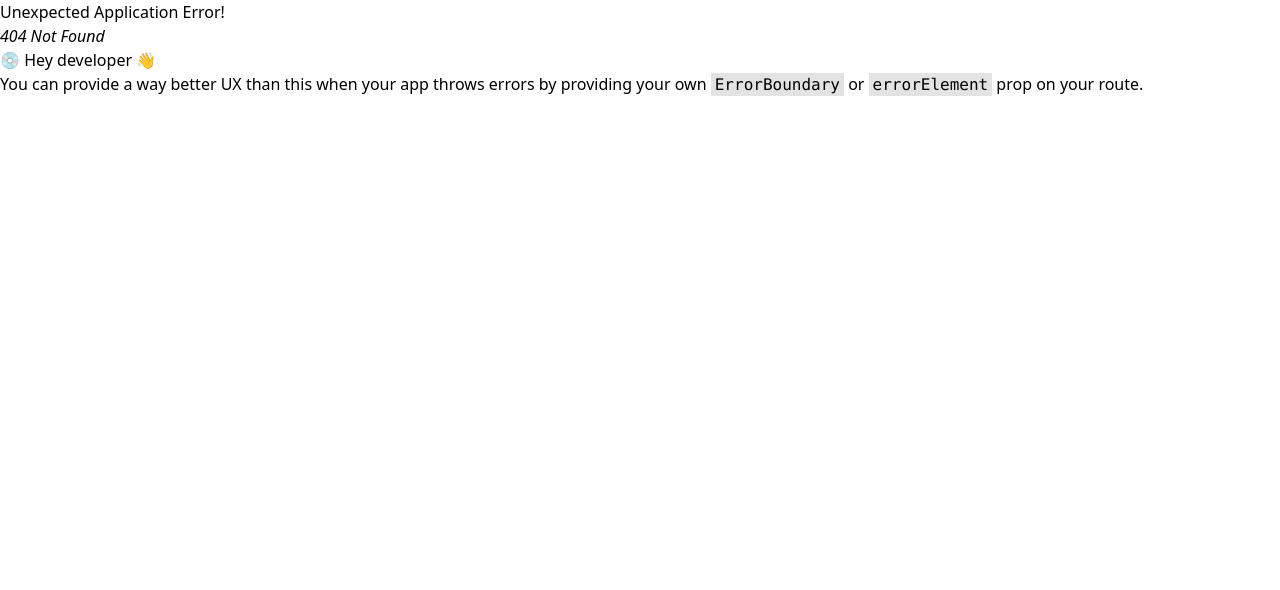
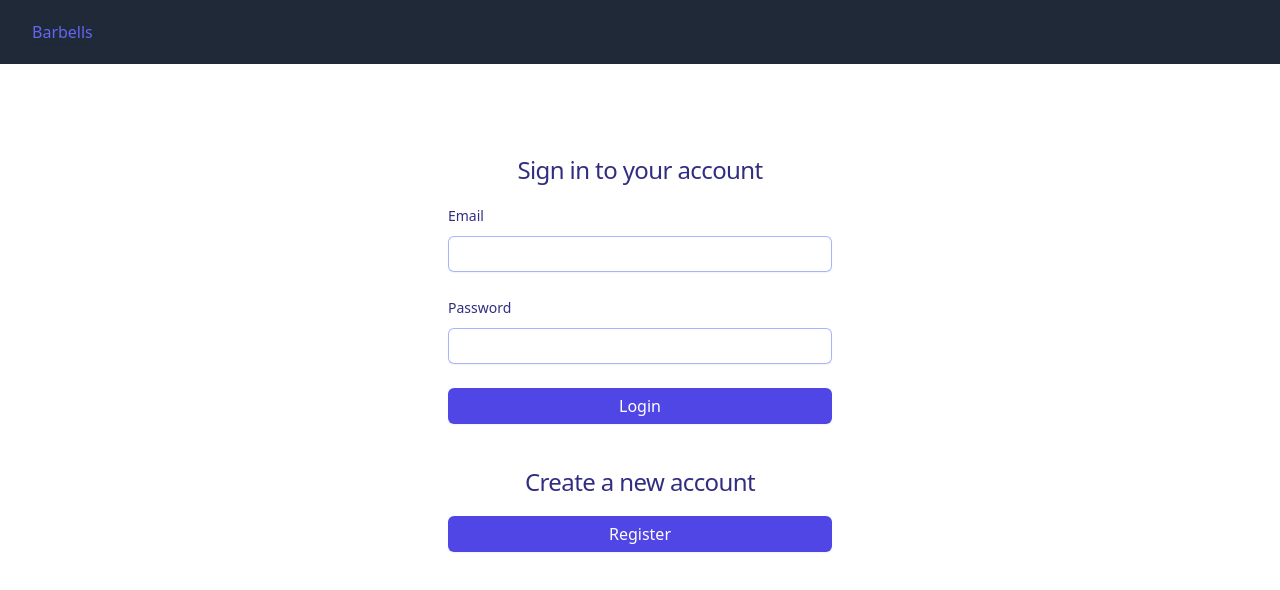
Before and after one commit to mpftavares/barbells-client, a React (Vite) app: page /#/login in a window 1280 px wide. Before the commit this address had no page. Shown: the top 590 px of the page. Built offline with nearby package versions, Linux system fonts and the light colour scheme.

Commit message:
fix: deploy

```diff
--- a/package.json
+++ b/package.json
@@ -1,9 +1,9 @@
 {
 	"name": "barbells",
-	"private": true,
+	"private": false,
 	"version": "0.0.0",
+	"type": "module",
 	"homepage": "https://mpftavares.github.io",
-	"type": "module",
 	"scripts": {
 		"predeploy": "npm run build",
 		"deploy": "gh-pages -d dist",
--- a/src/layouts/BaseLayout/Header.tsx
+++ b/src/layouts/BaseLayout/Header.tsx
@@ -32,7 +32,7 @@ export function Header() {
                             <div className="flex h-16 items-center justify-between">
                                 <div className="flex items-center">
                                     <div className="flex-shrink-0">
-                                        <Link to="/barbells-client" className=" text-indigo-500 font-boltext-lg shadow-sm">Barbells</Link>
+                                        <Link to="/" className=" text-indigo-500 font-boltext-lg shadow-sm">Barbells</Link>
                                     </div>
 
                                     {isLoggedIn ? (
--- a/src/pages/Login.tsx
+++ b/src/pages/Login.tsx
@@ -27,7 +27,7 @@ export function Login() {
 
     useEffect(() => {
         if (isLoggedIn) {
-            navigate('/barbells-client/dashboard');
+            navigate('/dashboard');
         }
     },
         // eslint-disable-next-line react-hooks/exhaustive-deps
--- a/src/pages/exercises/ExercisesForm.tsx
+++ b/src/pages/exercises/ExercisesForm.tsx
@@ -30,7 +30,7 @@ export function ExercisesForm() {
     async function createExercise(createExerciseSchema: CreateExerciseData) {
 
         await api.post('/exercises', createExerciseSchema)
-        return navigate('/barbells-client/exercises')
+        return navigate('/exercises')
     }
 
     return (
--- a/src/routes/PrivateRoute.tsx
+++ b/src/routes/PrivateRoute.tsx
@@ -9,5 +9,5 @@ interface PrivateRouteProps {
 export function PrivateRoute({ element }: PrivateRouteProps) {
   const { isLoggedIn } = useAuth();
 
-  return isLoggedIn ? element : <Navigate to="/barbells-client/login" />;
+  return isLoggedIn ? element : <Navigate to="/login" />;
 }
--- a/src/routes/index.tsx
+++ b/src/routes/index.tsx
@@ -1,4 +1,4 @@
-import { Navigate, RouteObject, createBrowserRouter } from "react-router-dom";
+import { Navigate, RouteObject, createHashRouter } from "react-router-dom";
 import BaseLayout from "../layouts/BaseLayout/index.js";
 import { Login } from "../pages/Login.js";
 import { Register } from "../pages/Register.js";
@@ -12,7 +12,7 @@ import { Logout } from "../pages/Logout.js";
 import { PrivateRoute } from "./PrivateRoute.js";
 
 const routes: RouteObject[] = [
-    { path: '', element: <Navigate to={"/barbells-client/login"} /> },
+    { path: '', element: <Navigate to={"/login"} /> },
     { path: 'login', element: <Login /> },
     { path: 'register', element: <Register /> },
     { path: 'dashboard', element: <PrivateRoute element={<Dashboard />} /> },
@@ -25,9 +25,9 @@ const routes: RouteObject[] = [
 ]
 
 const root: RouteObject = {
-    path: 'barbells-client',
+    path: '/',
     element: <BaseLayout />,
     children: routes
 }
 
-export const router = createBrowserRouter([root])
+export const router = createHashRouter([root])
```
